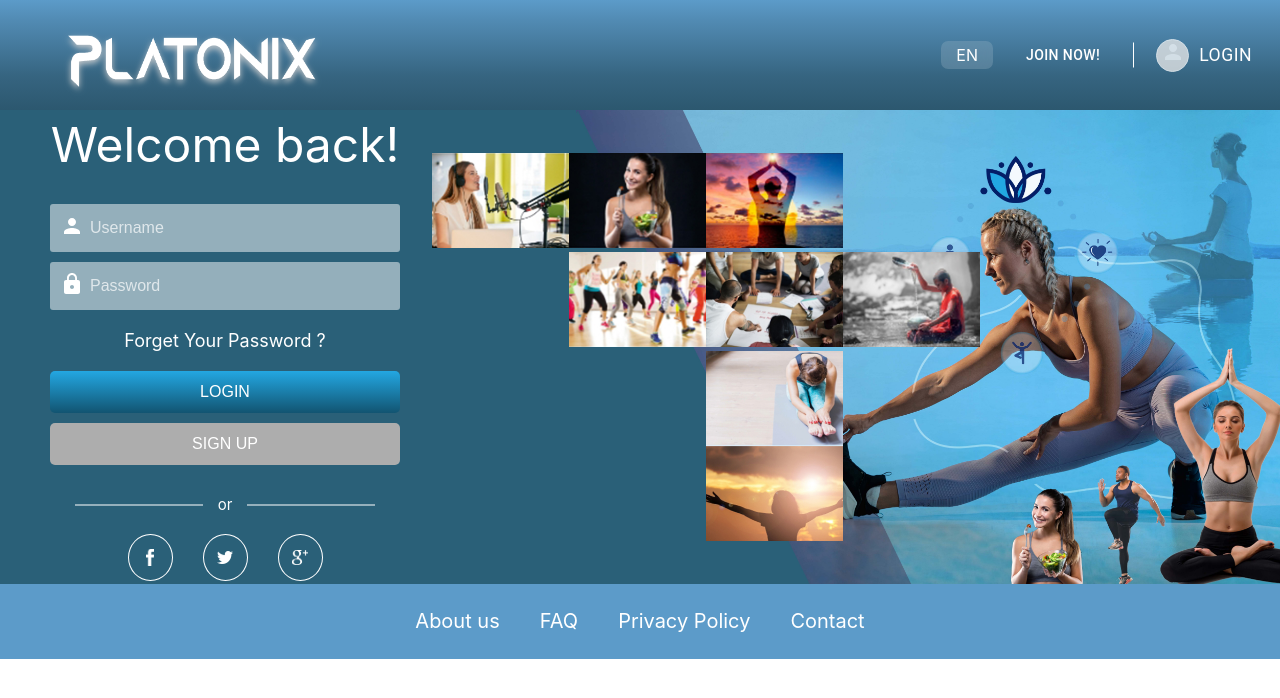
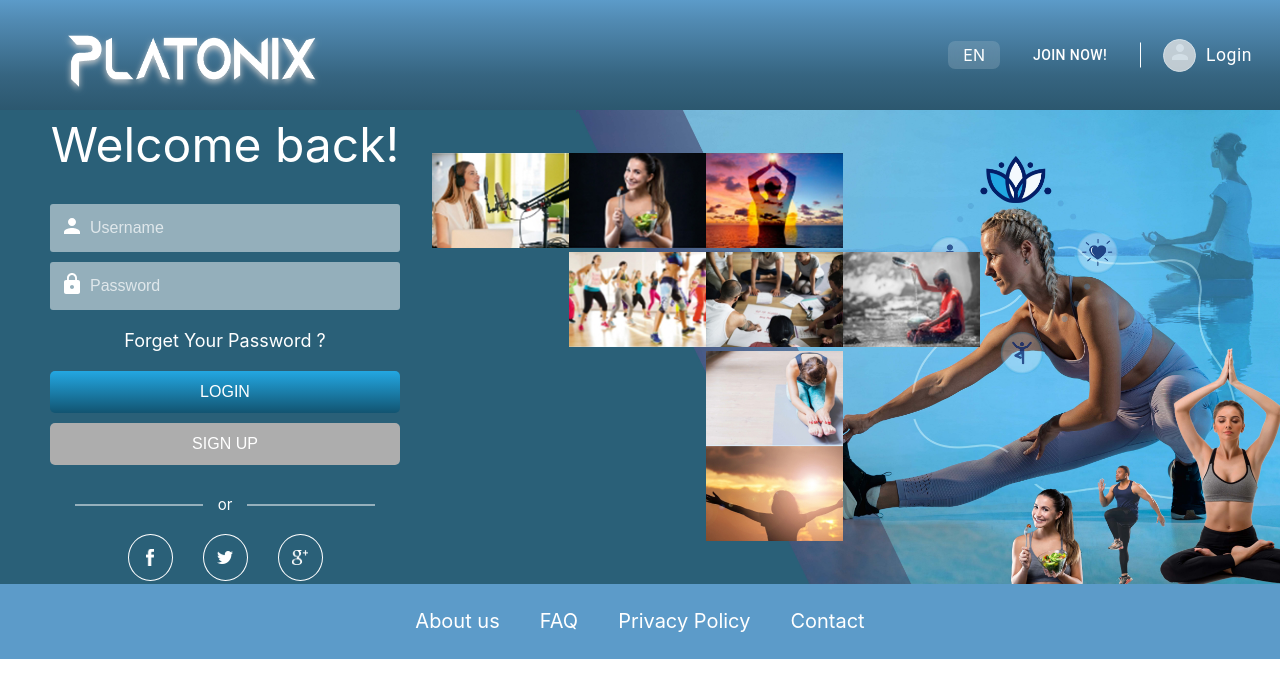
Before and after one commit to pawanruhela/Login-sample-task, a React (Create React App) app: page / in a window 1280 px wide. Shown: the top 698 px of the page. Built offline with nearby package versions, Linux system fonts and the light colour scheme.

Commit message:
did some work on header

```diff
--- a/public/index.html
+++ b/public/index.html
@@ -2,7 +2,7 @@
 <html lang="en">
   <head>
     <meta charset="utf-8" />
-    <link rel="icon" href="%PUBLIC_URL%/favicon.ico" />
+    <!-- <link rel="icon" href="%PUBLIC_URL%/favicon.ico" /> -->
     <meta name="viewport" content="width=device-width, initial-scale=1" />
     <meta name="theme-color" content="#000000" />
     <meta
@@ -24,7 +24,7 @@
       work correctly both with client-side routing and a non-root public URL.
       Learn how to configure a non-root public URL by running `npm run build`.
     -->
-    <title>React App</title>
+    <title>Platonix</title>
   </head>
   <body>
     <noscript>You need to enable JavaScript to run this app.</noscript>
--- a/src/Common/Header/Header.module.css
+++ b/src/Common/Header/Header.module.css
@@ -63,6 +63,7 @@
     font-size: 1.1rem;
     line-height: 35px;
     text-align: center;
+    text-transform: none;
     color: #fff;
     margin-left: 15px;
 }
```
